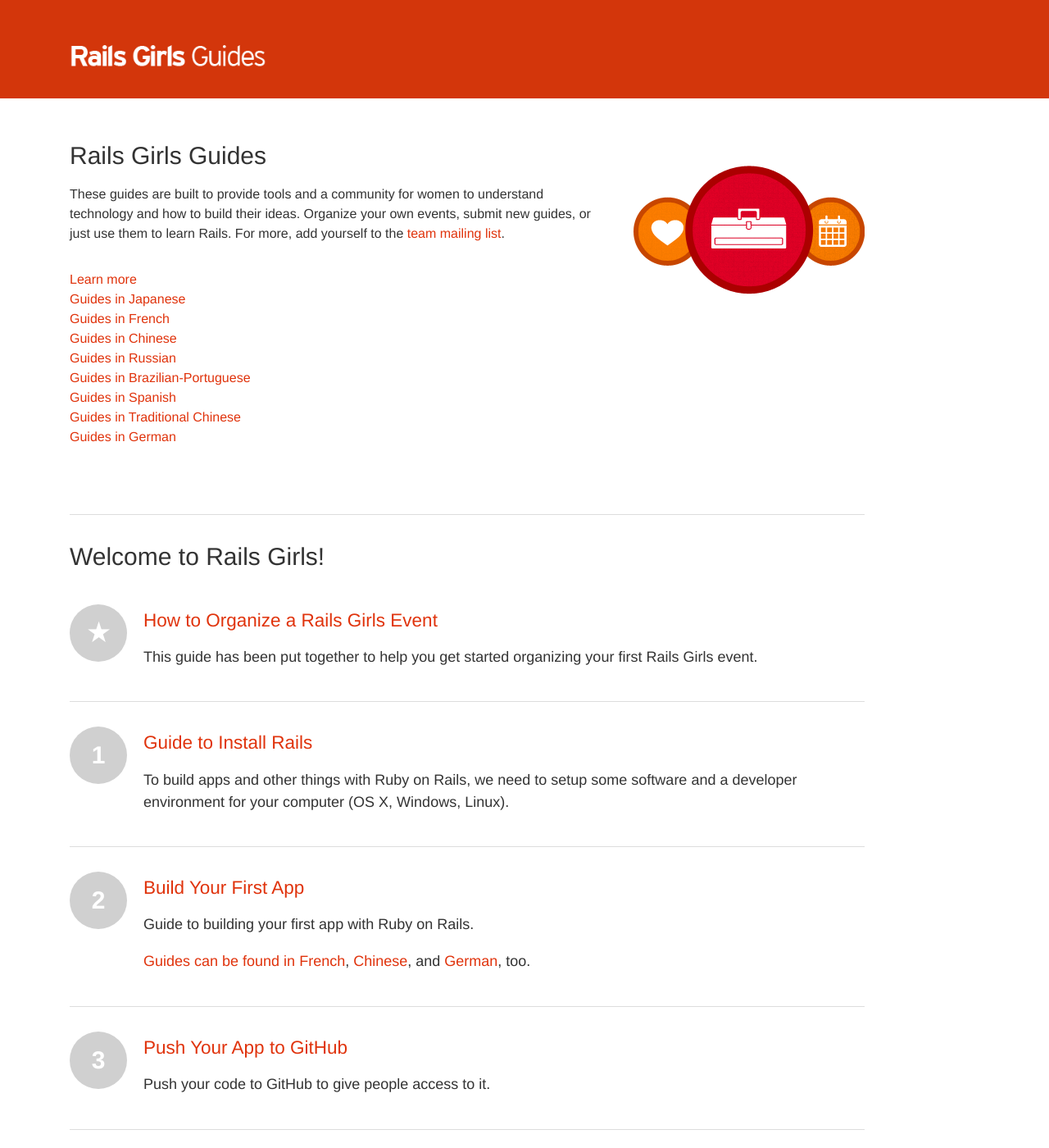
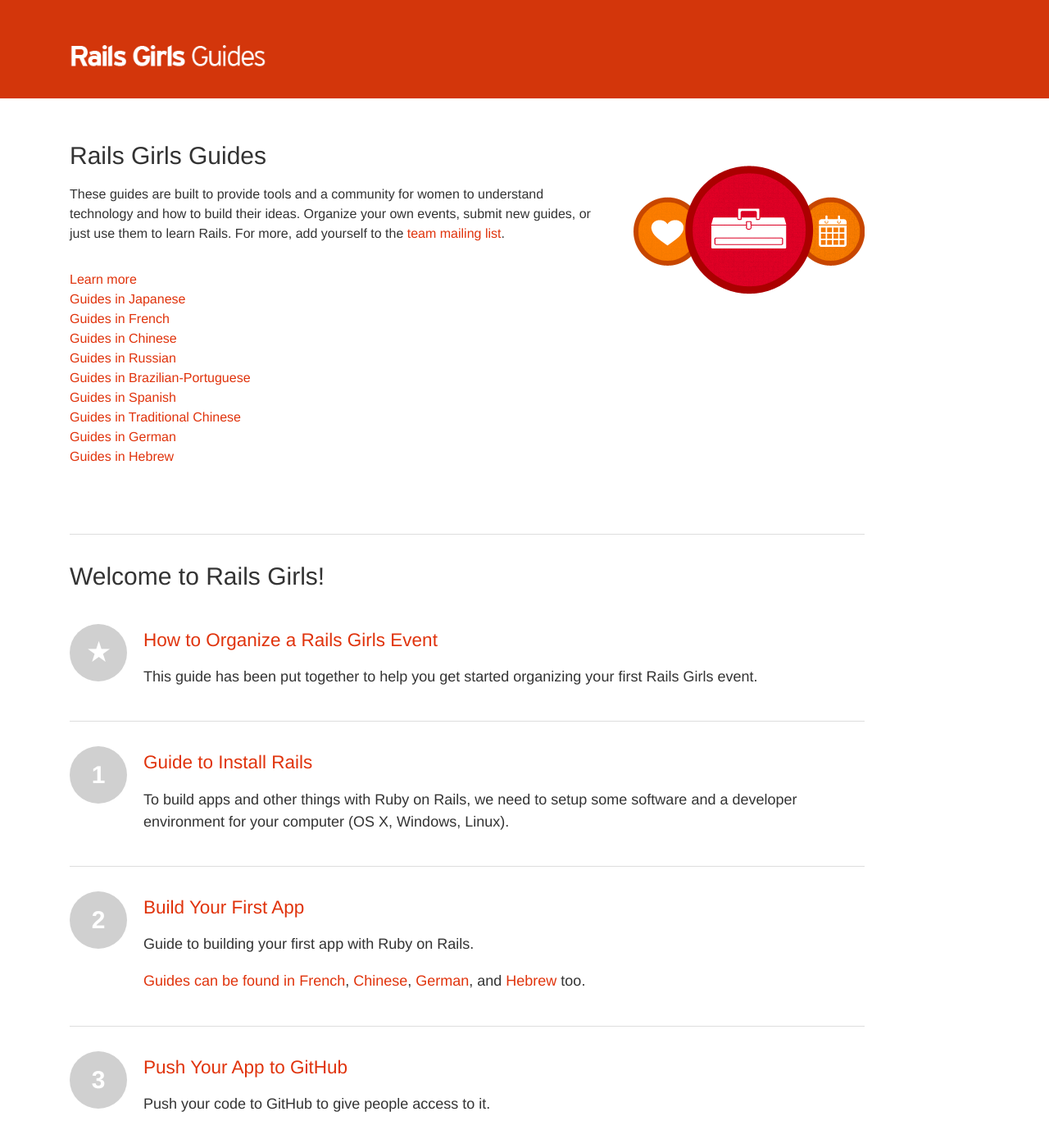
Before and after one commit to railsgirls/guides.railsgirls.com, a Jekyll site: the page built from index.html, in a window 1280 px wide and 1400 px high. Shown: the whole window at 82% size. Built offline with Jekyll 4.4.1, drawn with Linux system fonts in a browser that asks for light colours; nearby versions of some CDN libraries.

Commit message:
Add link to the Hebrew guides

```diff
--- a/index.html
+++ b/index.html
@@ -15,6 +15,7 @@
     <a href="http://railsgirlslima.github.io/">Guides in Spanish</a><br/>
     <a href="http://railsgirls.tw/">Guides in Traditional Chinese</a><br/>
     <a href="http://railsgirlshh.github.io/">Guides in German</a><br/>
+    <a href="http://guides.railsgirls.co.il/">Guides in Hebrew</a><br/>
   </p>
 </div>
 
@@ -43,7 +44,7 @@
       <i>2</i>
       <h3>Build Your First App</h3>
       <p>Guide to building your first app with Ruby on Rails.</p>
-      <p>Guides can be found in <a href="http://railspremierspas.humancoders.com/">French</a>, <a href="http://rgcn.github.io">Chinese</a>, and <a href="http://railsgirlshh.github.io/">German</a>, too.</p>
+      <p>Guides can be found in <a href="http://railspremierspas.humancoders.com/">French</a>, <a href="http://rgcn.github.io">Chinese</a>, <a href="http://railsgirlshh.github.io/">German</a>, and  <a href="http://guides.railsgirls.co.il/">Hebrew</a> too.</p>
     </a>
   </li>
 
```
